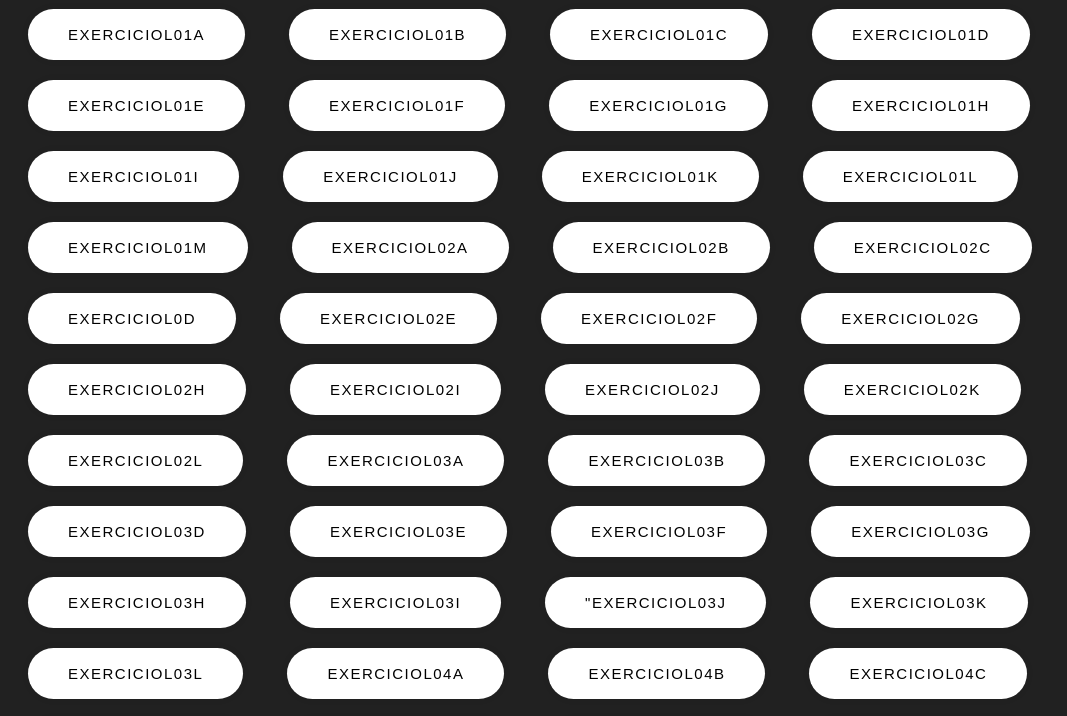
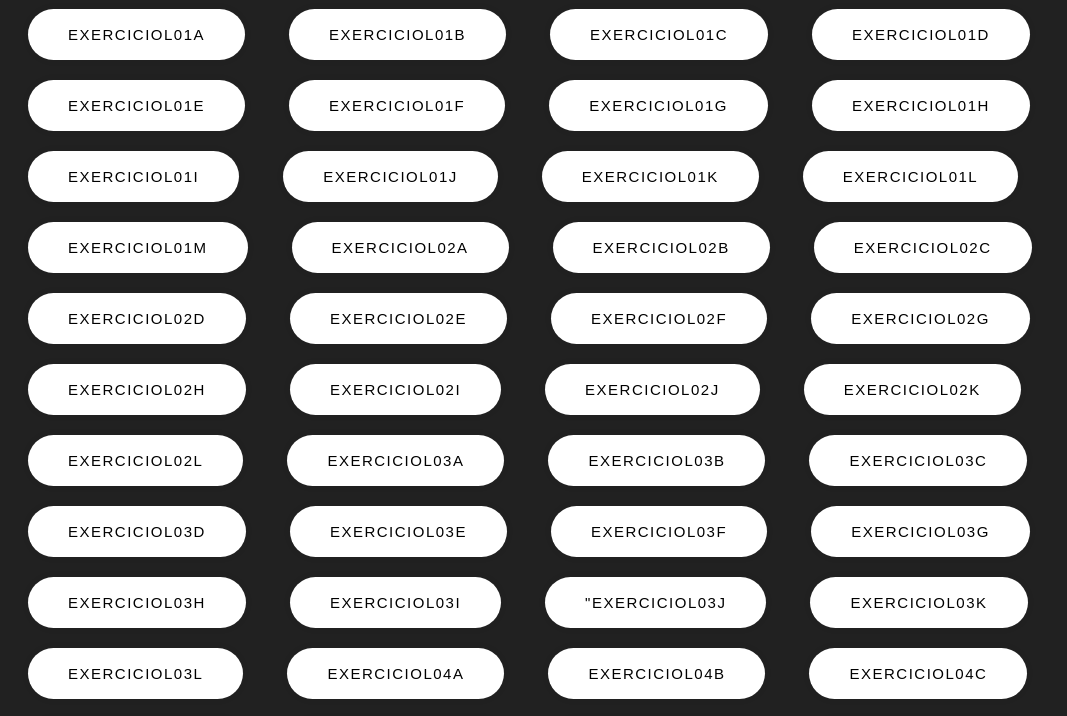
Before and after one commit to GuilhermeOlivieri/ExerciciosManzano, a plain HTML site: page index.html in a window 1280 px wide. Shown: the part 68-784 px from the top of the page, without its empty margins (0-1067 px from the left). Drawn offline with Linux system fonts and the light colour scheme.

Commit message:
Update index.html

```diff
--- a/index.html
+++ b/index.html
@@ -28,7 +28,7 @@
     <button onclick="exercicioL02A()">exercicioL02A</button>
     <button onclick="exercicioL02B()">exercicioL02B</button>
     <button onclick="exercicioL02C()">exercicioL02C</button>
-    <button onclick="exercicioL0D()">exercicioL0D</button>
+    <button onclick="exercicioL02D()">exercicioL02D</button>
     <button onclick="exercicioL02E()">exercicioL02E</button>
     <button onclick="exercicioL02F()">exercicioL02F</button>
     <button onclick="exercicioL02G()">exercicioL02G</button>
```
